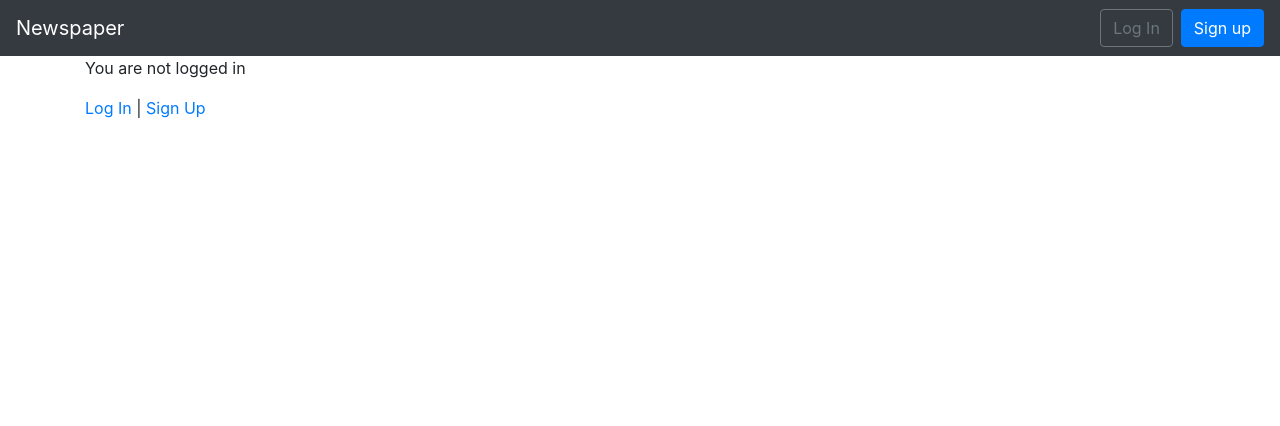
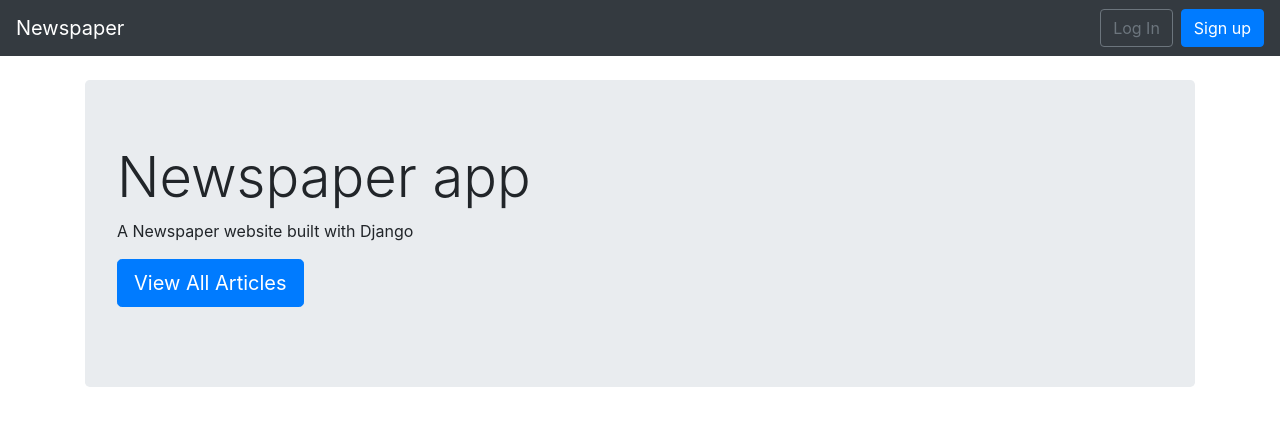
Before and after one commit to IlyaMichlin/CustomUserModel, a Django app: page / in a window 1280 px wide. Shown: the top 426 px of the page. Run offline with Django 3.2, Linux system fonts and the light colour scheme; some libraries are stand-ins or nearby versions.

Commit message:
Articles CRUD

```diff
--- a/articles/urls.py
+++ b/articles/urls.py
@@ -1,10 +1,11 @@
 from django.urls import path
-from .views import ArticleListView, ArticleUpdateView, ArticleDetailView, ArticleDeleteView
+from .views import ArticleListView, ArticleUpdateView, ArticleDetailView, ArticleDeleteView, ArticleCreateView
 
 
 urlpatterns = [
     path('<int:pk>/edit/', ArticleUpdateView.as_view(), name='article_edit'),
     path('<int:pk>', ArticleDetailView.as_view(), name='article_detail'),
     path('<int:pk>/delete/', ArticleDeleteView.as_view(), name='article_delete'),
+    path('new/', ArticleCreateView.as_view(), name='article_new'),
     path('', ArticleListView.as_view(), name='article_list'),
 ]
--- a/templates/base.html
+++ b/templates/base.html
@@ -10,6 +10,13 @@
 <body>
     <nav class="navbar navbar-expand-lg navbar-dark bg-dark">
     <a class="navbar-brand" href="{% url 'home' %}">Newspaper</a>
+    {% if user.is_authenticated %}
+        <ul class="navbar-nav mr-auto">
+            <li class="nav-item">
+                <a href="{% url 'article_new' %}">+ New</a>
+            </li>
+        </ul>
+    {% endif %}
     <button class="navbar-toggler" type="button" data-toggle="collapse" data-target="#navbarSupportedContent" aria-controls="navbarSupportedContent" aria-expanded="false" aria-label="Toggle navigation">
       <span class="navbar-toggler-icon"></span>
     </button>
--- a/templates/home.html
+++ b/templates/home.html
@@ -3,12 +3,12 @@
 {% block title %}Home{% endblock title %}
 
 {% block content %}
-    {% if user.is_authenticated %}
-        Hi {{ user.username }}! You are {{ user.age }} years old.
-        <p><a href="{% url 'logout' %}">Log Out</a></p>
-    {% else %}
-        <p>You are not logged in</p>
-        <a href="{% url 'login' %}">Log In</a> |
-        <a href="{% url 'signup' %}">Sign Up</a>
-    {% endif %}
+    <br />
+    <div class="jumbotron">
+        <h1 class="display-4">Newspaper app</h1>
+        <p>A Newspaper website built with Django</p>
+        <p class="lead">
+            <a class="btn btn-primary btn-lg" href="{% url 'article_list' %}" role="button">View All Articles</a>
+        </p>
+    </div>
 {% endblock content %}
```
Also changed, not shown: articles/views.py (+8 -2 lines), templates/article_new.html (added, +9 -0 lines), db.sqlite3.
